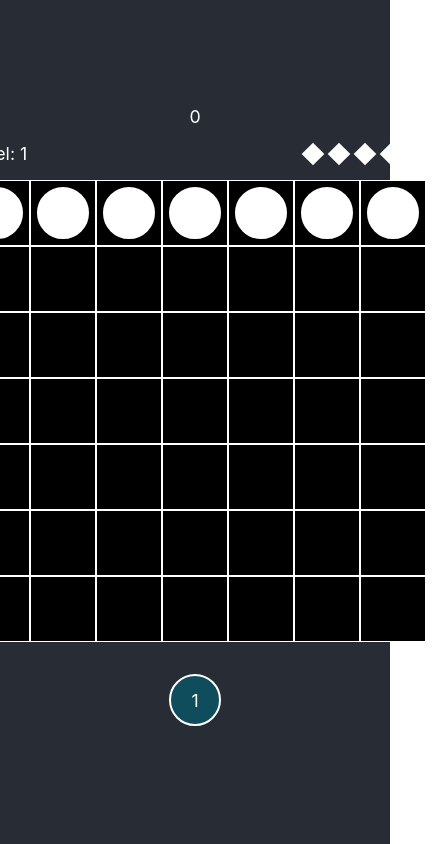
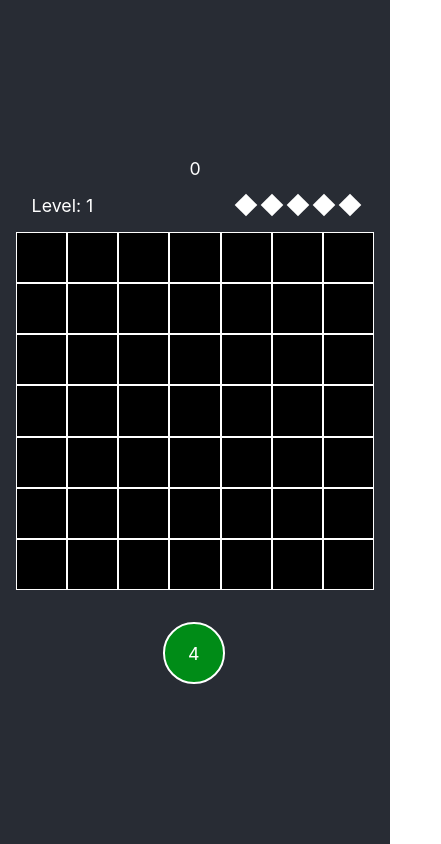
Before and after one commit to conmart/seven-up, a React (Create React App) app: page / in a window 390 px wide. Shown: the whole page, 441 px wide, since content can reach past the window. Built offline with nearby package versions, Linux system fonts and the light colour scheme.

Commit message:
responsive styling

```diff
--- a/src/App.tsx
+++ b/src/App.tsx
@@ -1,129 +1,13 @@
-import React, { useState, useEffect } from 'react';
-import {
-  calcMultiplier,
-  randomBallValue,
-  processExplosions,
-  addBlockRow,
-  nextZero,
-} from './turnLogic';
+import React from 'react';
 import './App.css';
 
-import GameGrid from './components/gameGrid';
-import NextBall from './components/nextBall';
-import ScoreBoard from './components/scoreboard';
-
-interface GameState {
-  gameGrid: number[][];
-  nextBallValue: number;
-  score: number;
-  level: number;
-  turnsLeft: number;
-  combo: number;
-  checkForMoreExplosions: boolean;
-  gameOver: boolean;
-  turnInProgress: boolean;
-}
+import GameBoard from './components/gameBoard';
 
 function App() {
-  const [state, setState] = useState<GameState>({
-    gameGrid: [
-      [9, 0, 0, 0, 0, 0, 0],
-      [9, 0, 0, 0, 0, 0, 0],
-      [9, 0, 0, 0, 0, 0, 0],
-      [9, 0, 0, 0, 0, 0, 0],
-      [9, 0, 0, 0, 0, 0, 0],
-      [9, 0, 0, 0, 0, 0, 0],
-      [9, 0, 0, 0, 0, 0, 0],
-    ],
-    nextBallValue: randomBallValue(),
-    score: 0,
-    level: 1,
-    turnsLeft: 5,
-    combo: 1,
-    checkForMoreExplosions: false,
-    gameOver: false,
-    turnInProgress: false,
-  });
-
-  useEffect(() => {
-    if (state.gameOver) {
-      console.log('game is over');
-    } else if (state.checkForMoreExplosions) {
-      setTimeout(() => {
-        processTurn();
-      }, 300);
-    } else if (state.turnInProgress) {
-      endTurn();
-    }
-  });
-
-  const newLevel = () => {
-    const [updatedGameGrid, gameOver] = addBlockRow([...state.gameGrid]);
-    setState((prev) => ({
-      ...prev,
-      gameGrid: updatedGameGrid,
-      score: prev.score + 10000,
-      level: prev.level + 1,
-      turnsLeft: 5,
-      checkForMoreExplosions: true,
-      gameOver,
-    }));
-  };
-
-  const endTurn = () => {
-    if (state.turnsLeft < 1) {
-      newLevel();
-    } else {
-      setState((prev) => ({
-        ...prev,
-        nextBallValue: state.gameOver ? 0 : randomBallValue(),
-        combo: 1,
-        turnInProgress: false,
-      }));
-    }
-  };
-
-  const processTurn = () => {
-    let [updatedGameGrid, explosionCount] = processExplosions([
-      ...state.gameGrid,
-    ]);
-    setState((prev) => ({
-      ...prev,
-      gameGrid: updatedGameGrid,
-      score: prev.score + explosionCount * calcMultiplier(state.combo),
-      combo: prev.combo + 1,
-      checkForMoreExplosions: explosionCount > 0,
-    }));
-  };
-
-  const shootBall = (columnIndex: number) => {
-    if (!state.turnInProgress) {
-      let updatedGameGrid = [...state.gameGrid];
-      const nextOpenSquare = nextZero(updatedGameGrid[columnIndex]);
-      if (nextOpenSquare >= 0 && nextOpenSquare < 8) {
-        updatedGameGrid[columnIndex][nextOpenSquare] = state.nextBallValue;
-        setState((prev) => ({
-          ...prev,
-          gameGrid: updatedGameGrid,
-          turnsLeft: prev.turnsLeft - 1,
-          checkForMoreExplosions: true,
-          turnInProgress: true,
-          nextBallValue: 0,
-        }));
-      }
-    }
-  };
-
   return (
     <div className="App">
       <header className="App-header">
-        <ScoreBoard
-          score={state.score}
-          level={state.level}
-          turnsLeft={state.turnsLeft}
-        />
-        <GameGrid gameGrid={[...state.gameGrid]} shootBall={shootBall} />
-        <NextBall value={state.nextBallValue} />
+        <GameBoard />
       </header>
     </div>
   );
--- /dev/null
+++ b/src/components/gameBoard.tsx
@@ -0,0 +1,129 @@
+import React, { useState, useEffect } from 'react';
+import {
+  calcMultiplier,
+  randomBallValue,
+  processExplosions,
+  addBlockRow,
+  nextZero,
+} from '../turnLogic';
+
+import GameGrid from './gameGrid';
+import NextBall from './nextBall';
+import ScoreBoard from './scoreboard';
+
+interface GameState {
+  gameGrid: number[][];
+  nextBallValue: number;
+  score: number;
+  level: number;
+  turnsLeft: number;
+  combo: number;
+  checkForMoreExplosions: boolean;
+  gameOver: boolean;
+  turnInProgress: boolean;
+}
+
+const GameBoard = () => {
+  const [state, setState] = useState<GameState>({
+    gameGrid: [
+      [0, 0, 0, 0, 0, 0, 0],
+      [0, 0, 0, 0, 0, 0, 0],
+      [0, 0, 0, 0, 0, 0, 0],
+      [0, 0, 0, 0, 0, 0, 0],
+      [0, 0, 0, 0, 0, 0, 0],
+      [0, 0, 0, 0, 0, 0, 0],
+      [0, 0, 0, 0, 0, 0, 0],
+    ],
+    nextBallValue: randomBallValue(),
+    score: 0,
+    level: 1,
+    turnsLeft: 5,
+    combo: 1,
+    checkForMoreExplosions: false,
+    gameOver: false,
+    turnInProgress: false,
+  });
+
+  useEffect(() => {
+    if (state.gameOver) {
+      console.log('game is over');
+    } else if (state.checkForMoreExplosions) {
+      setTimeout(() => {
+        processTurn();
+      }, 300);
+    } else if (state.turnInProgress) {
+      endTurn();
+    }
+  });
+
+  const newLevel = () => {
+    const [updatedGameGrid, gameOver] = addBlockRow([...state.gameGrid]);
+    setState((prev) => ({
+      ...prev,
+      gameGrid: updatedGameGrid,
+      score: prev.score + 10000,
+      level: prev.level + 1,
+      turnsLeft: 5,
+      checkForMoreExplosions: true,
+      gameOver,
+    }));
+  };
+
+  const endTurn = () => {
+    if (state.turnsLeft < 1) {
+      newLevel();
+    } else {
+      setState((prev) => ({
+        ...prev,
+        nextBallValue: state.gameOver ? 0 : randomBallValue(),
+        combo: 1,
+        turnInProgress: false,
+      }));
+    }
+  };
+
+  const processTurn = () => {
+    let [updatedGameGrid, explosionCount] = processExplosions([
+      ...state.gameGrid,
+    ]);
+    setState((prev) => ({
+      ...prev,
+      gameGrid: updatedGameGrid,
+      score: prev.score + explosionCount * calcMultiplier(state.combo),
+      combo: prev.combo + 1,
+      checkForMoreExplosions: explosionCount > 0,
+    }));
+  };
+
+  const shootBall = (columnIndex: number) => {
+    if (!state.turnInProgress) {
+      let updatedGameGrid = [...state.gameGrid];
+      const nextOpenSquare = nextZero(updatedGameGrid[columnIndex]);
+      if (nextOpenSquare >= 0 && nextOpenSquare < 8) {
+        updatedGameGrid[columnIndex][nextOpenSquare] = state.nextBallValue;
+        setState((prev) => ({
+          ...prev,
+          gameGrid: updatedGameGrid,
+          turnsLeft: prev.turnsLeft - 1,
+          checkForMoreExplosions: true,
+          turnInProgress: true,
+          nextBallValue: 0,
+        }));
+      }
+    }
+  };
+
+  return (
+    <div className="gameBoard">
+      <ScoreBoard
+        score={state.score}
+        level={state.level}
+        turnsLeft={state.turnsLeft}
+      />
+      <GameGrid gameGrid={[...state.gameGrid]} shootBall={shootBall} />
+      <NextBall value={state.nextBallValue} />
+    </div>
+  );
+};
+
+export default GameBoard;
--- a/src/index.css
+++ b/src/index.css
@@ -12,12 +12,24 @@ code {
     monospace;
 }
 
+.gameBoard {
+  display: flex;
+  flex-direction: column;
+  justify-content: center;
+  align-items: center;
+  width: 28rem;
+  max-width: 92%;
+  padding: 1rem 0;
+}
+
+.scoreBoard {
+  width: 100%;
+}
+
 .levelContainer {
   display: flex;
   justify-content: space-between;
   align-items: center;
-  width: 459px;
-  margin: 0 auto;
   padding: 1rem;
 }
 
@@ -41,32 +53,33 @@ code {
 
 .gameGrid {
   display: flex;
+  width: 100%;
 }
 
 .gridColumn {
   display: flex;
   flex-direction: column;
+  flex: 1;
 }
 
 .gridSquare {
   background-color: black;
-  height: 4rem;
-  width: 4rem;
   border: 1px solid white;
   display: flex;
   justify-content: center;
   align-items: center;
   cursor: pointer;
+  aspect-ratio: 1;
 }
 
 .gameBall {
   border: 2px solid white;
-  height: 3rem;
-  width: 3rem;
+  width: 90%;
   border-radius: 50%;
   display: flex;
   align-items: center;
   justify-content: center;
+  aspect-ratio: 1;
 }
 
 .ball0 {
@@ -113,4 +126,5 @@ code {
 .nextBallContainer {
   padding-top: 2rem;
   height: 4rem;
+  width: 4rem;
 }
```
